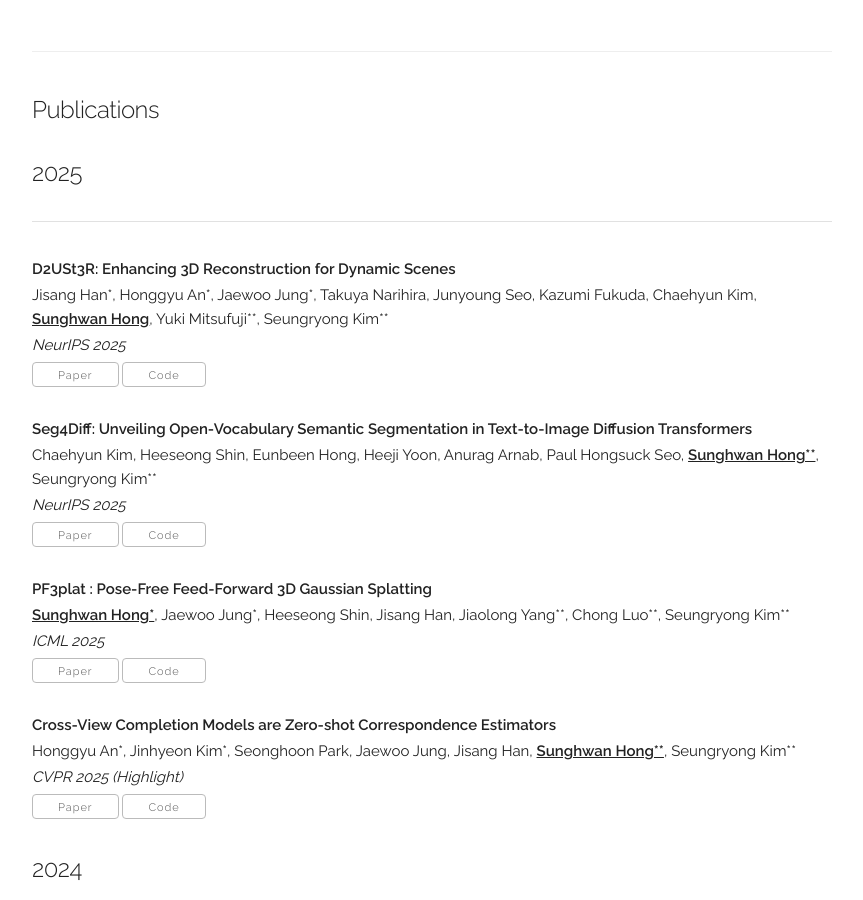
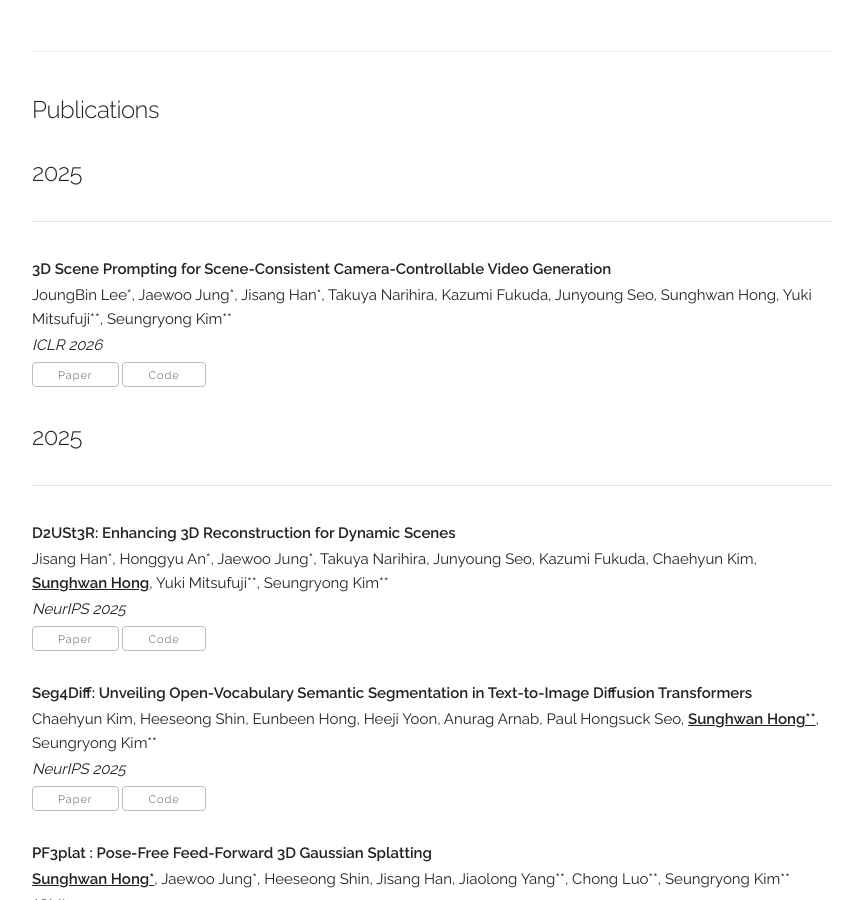
Before and after one commit to jang-1996/jang-1996.github.io, a Jekyll site: the page built from index.html, in a window 1280 px wide and 900 px high, scrolled down 1564 px. Shown: the whole window, without its empty margins (208-1071 px from the left). Built offline with Jekyll 4.4.1, drawn with Linux system fonts in a browser that asks for light colours; some web fonts are replaced.

Commit message:
Add new publication on 3D Scene Prompting

```diff
--- a/_data/publications.yaml
+++ b/_data/publications.yaml
@@ -1,4 +1,11 @@
 papers:
+  - title: "3D Scene Prompting for Scene-Consistent Camera-Controllable Video Generation"
+    year: "2025"
+    authors: "JoungBin Lee*, Jaewoo Jung*, Jisang Han*, Takuya Narihira, Kazumi Fukuda, Junyoung Seo, Sunghwan Hong, Yuki Mitsufuji**, Seungryong Kim**"
+    venue: "ICLR 2026"
+    paper_pdf: "https://arxiv.org/abs/2510.14945"
+    code: "https://cvlab-kaist.github.io/3DScenePrompt/"
+    selected: y
   - title: "D2USt3R: Enhancing 3D Reconstruction for Dynamic Scenes"
     year: "2025"
     authors: "Jisang Han*, Honggyu An*, Jaewoo Jung*, Takuya Narihira, Junyoung Seo, Kazumi Fukuda, Chaehyun Kim, <b><u>Sunghwan Hong</u></b>, Yuki Mitsufuji**, Seungryong Kim**"
```
